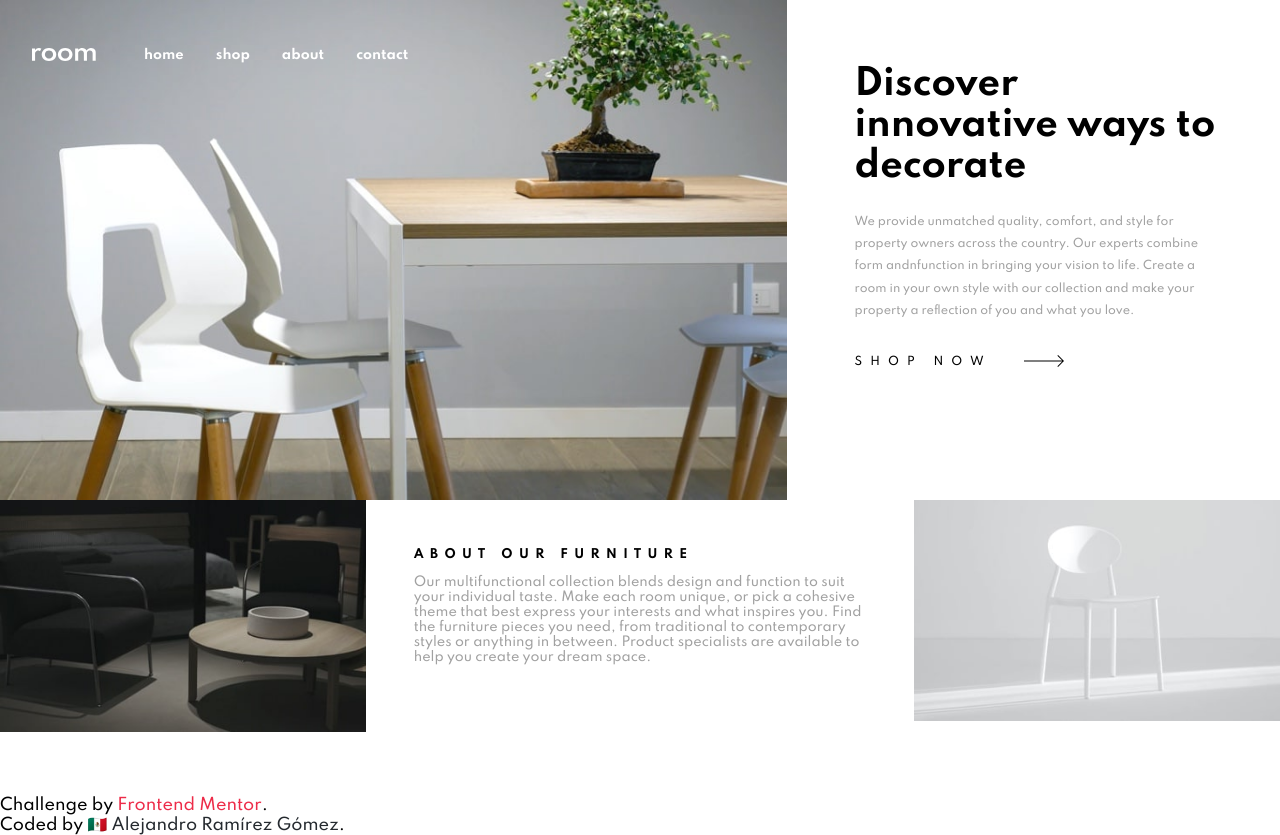
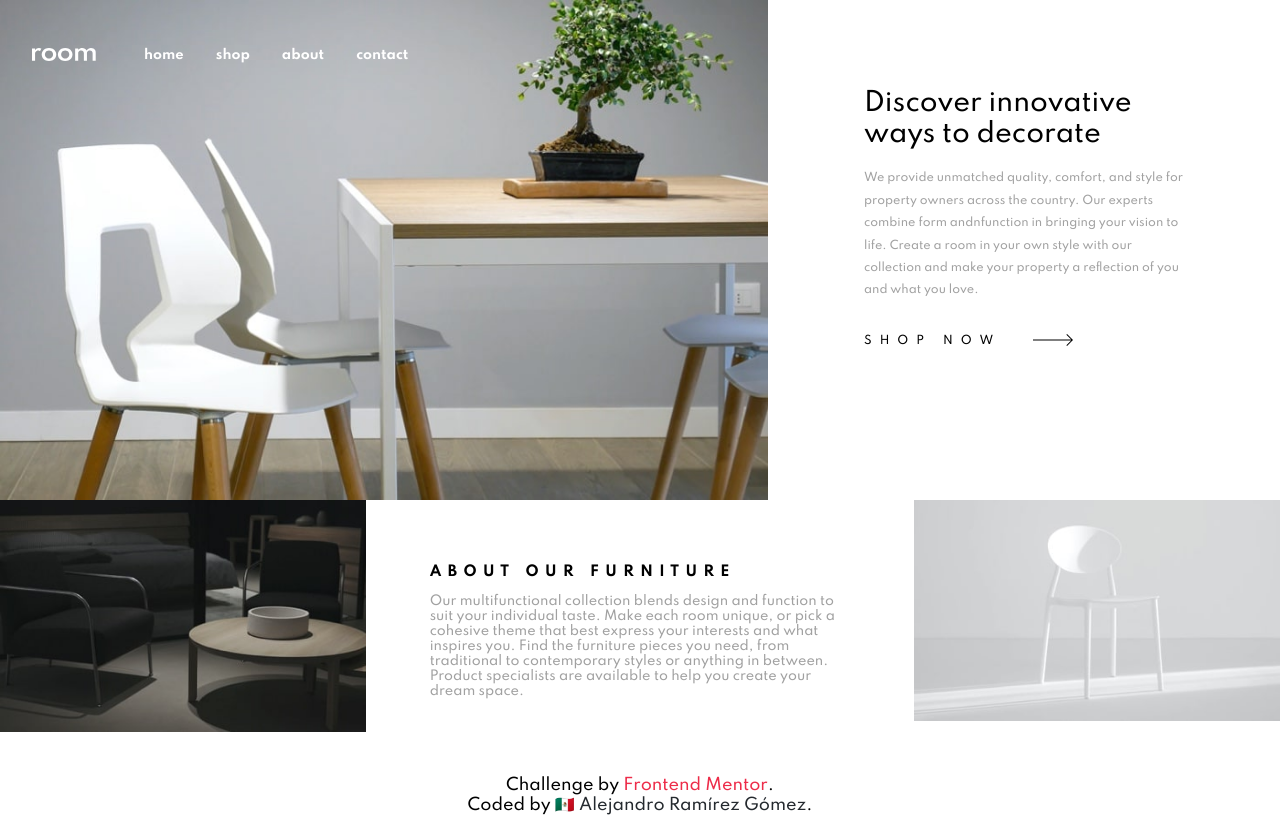
Before and after one commit to alejatraveler98/room-homepage, a plain HTML site: page index.html in a window 1280 px wide. Shown: the top 835 px of the page. Drawn offline with Linux system fonts and the light colour scheme.

Commit message:
Diseño terminado en Desktop y Tablet
El responsive para estas vistas esta terminado con el unico problema del
hieght que se crea cuando renderizamos la pantalla en la sección de
about

```diff
--- a/assets/scss/base/_base.scss
+++ b/assets/scss/base/_base.scss
@@ -5,7 +5,8 @@
 
 body{
     margin:0;
-    @include font('Spartan',normal,400,normal,normal)
+    @include font('Spartan',normal,400,normal,normal);
+    overflow-x: hidden;
 }
 
 a{
--- a/assets/scss/components/_components.scss
+++ b/assets/scss/components/_components.scss
@@ -17,6 +17,4 @@
     @include media(medium){
          display:block;
     }
-    // opacity: 0;
-    // height: 0;
 }
--- a/assets/scss/components/_footer.scss
+++ b/assets/scss/components/_footer.scss
@@ -1,8 +1,6 @@
 .frontend, .author{
     display: block;
-}
-.attribution{
-    width:100%;
+    text-align: center;
 }
 .frontend-link{
     color:#ed2c49;
--- a/assets/scss/components/_header.scss
+++ b/assets/scss/components/_header.scss
@@ -1,32 +1,30 @@
 .main-header{
 
-    @include media(medium){
+    @include media(large){
         display:flex;
         justify-content: space-between;
-        // height: 70vh;
-        // width:70vw;
-        // background-color:red;
+        align-items: center;
+        flex-wrap: nowrap;
         height:500px;
     }
 
     &__content{
-        @include media(medium){
-             display:flex;
-             justify-content: space-between;
-        }
+        // @include media(large){
+        //      display:flex;
+        //      justify-content: space-between;
+        // }
     }
     &__image{
-        @include media(medium){
-            background-color:blue;
-            // height:100%;
+        @include media(large){
+            height: 500px;
         }
     }
 }
 
 .img{
-    @include media(medium){
+    @include media(large){
         // height:60vh;
-        // width:60vw ;
+        // width:100%;
         height:100%;
 
     }
@@ -70,9 +68,6 @@
         height: 100%;
         width: 100%;
 
-        // @include media(medium){
-        //      display:none;
-        // }
     }
     &__item{
         padding: 1rem;
@@ -113,21 +108,30 @@
 }
 
 .information{
+    padding: 0 4rem;
     @include media(medium){
-        width:40vw;
+        padding: 0 7rem;
+    }
+    @include media(large){
+        max-width:40%;
         padding:4rem;
+
+    }
+    @include media(slarge){
+        padding:6rem;
     }
 
     &-title{
-        @include media(medium){
-            font-size:2.2rem;
+        font-weight: 500;
+        @include media(large){
+            font-size:1.6rem;
         }
     }
     &-paragraph{
+        font-size:.7rem;
         line-height: 1.4rem;
         color:var(--dark-gray);
-        @include media(medium){
-             font-size:.7rem;
+        @include media(large){
         }
     }
 
@@ -136,7 +140,8 @@
         letter-spacing: .5rem;
         text-transform: uppercase;
         display: flex;
-        @include media(medium){
+        font-size:.6rem;
+        @include media(large){
             font-size:.7rem;
         }
     }
--- a/assets/scss/components/_slider.scss
+++ b/assets/scss/components/_slider.scss
@@ -1,28 +1,30 @@
 .about{
-    @include media(medium){
+    // height: 10%;
+    // max-width: 1200px;
+    @include media(large){
         display: grid;
         grid-template-columns: 1fr 1.5fr 1fr;
+        justify-content: center;
     }
 
 }
 
 .about-image{
-    // width:4rem;
+    // margin-bottom: 1rem;
+
 }
 
 .about-furniture{
-    @include media(medium){
-        padding:3rem;
-    }
+    padding: 4rem;
     &__title{
         text-transform: uppercase;
-        font-size: 12px;
+        font-size: 14px;
         letter-spacing: .4rem;
     }
     &__paragraph{
         color:var(--dark-gray);
+        font-size: .8rem;
         @include media(medium){
-            font-size: .8rem;
         }
     }
 }
--- a/assets/scss/config/_variables.scss
+++ b/assets/scss/config/_variables.scss
@@ -8,6 +8,7 @@ $breakpoints : (
         small : 375px,
         medium: 640px,
         large : 960px,
+        slarge: 1200px,
         xlarge: 1440px
 );
 
--- a/assets/scss/layout/_grid.scss
+++ b/assets/scss/layout/_grid.scss
@@ -1,10 +1,9 @@
 $padding: 2rem;
 $mb     : 1rem;
 .container{
-    display: flex;
-    flex-direction: column;
-    // justify-content: space-between;
-    align-items: space-between;
+    // display: flex;
+    // flex-direction: column;
+    // align-items: space-between;
 }
 .l-container{
     max-width    : 1200px;
--- a/index.html
+++ b/index.html
@@ -10,9 +10,6 @@
 
 <body>
     <div class="container">
-
-
-
         <header class="main-header">
             <div class="main-header__content">
                 <!-- <img class="main-header__image" src="/assets/img/mobile-image-hero-1.jpg" alt="Mobile Image Heroo"> -->
@@ -35,7 +32,7 @@
                 </div>
             </div>
 
-            <div id="information" class="information l-container mb-separation">
+            <div id="information" class="information mb-separation">
                 <h1 class="information-title center">Discover innovative ways to decorate</h1>
                 <p class="information-paragraph mb-2">We provide unmatched quality, comfort, and style for property
                     owners across
@@ -48,8 +45,8 @@
         </header>
 
         <div class="about">
-            <img class="about-image mb-separation" src="/assets/img/image-about-dark.jpg" alt="About Dark">
-            <div class="about-furniture l-container mb-separation">
+            <img class="about-image" src="/assets/img/image-about-dark.jpg" alt="About Dark">
+            <div class="about-furniture l-container">
                 <h2 class="about-furniture__title center">About our furniture</h2>
                 <p class="about-furniture__paragraph">Our multifunctional collection blends design and function to suit
                     your individual taste.
@@ -62,12 +59,12 @@
 
         </div>
 
-        <footer class="footer">
+        <footer class="footer center">
             <div class="attribution">
-                <span class="frontend center"> Challenge by <a class="frontend-link"
+                <div class="frontend center"> Challenge by <a class="frontend-link"
                         href="https://www.frontendmentor.io?ref=challenge" target="_blank">Frontend
-                        Mentor</a>.</span>
-                <span class="author center">Coded by <a class="author-name" href="#">🇲🇽 Alejandro Ramírez
+                        Mentor</a>.</div>
+                <span class="author center">Coded by <a class="author-name" href="https://github.com/alejatraveler98" target="_blank">🇲🇽 Alejandro Ramírez
                         Gómez</a>.</span>
             </div>
         </footer>
```
Also changed, not shown: assets/css/styles.css.
